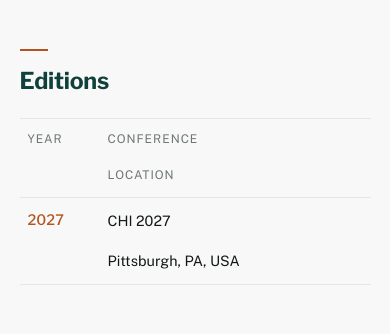
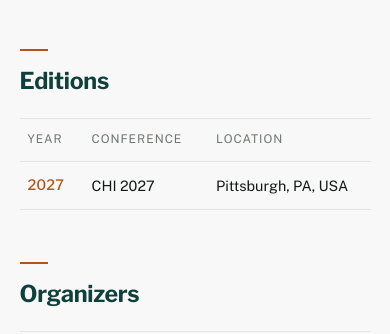
Before and after one commit to a2s2-workshop/a2s2-workshop.github.io, a plain HTML site: page index.html in a window 390 px wide. Shown: the part 1184-1518 px from the top of the page. Drawn offline with Linux system fonts and the light colour scheme; some icons are missing.

Commit message:
Keep Editions table columns on one line on mobile

```diff
--- a/css/style.css
+++ b/css/style.css
@@ -528,6 +528,9 @@ footer {
   .hero-acronym { font-size: 3.25rem; }
   .hero-subtitle { font-size: 1.15rem; }
 
-  .editions-row { grid-template-columns: 4rem 1fr; }
-  .editions-row .editions-location { grid-column: 2; }
+  /* Keep all three columns on one line; location gets the extra width. */
+  .editions-row {
+    grid-template-columns: 3.25rem minmax(5.75rem, 1fr) minmax(0, 1.3fr);
+    gap: 0.75rem;
+  }
 }
```
